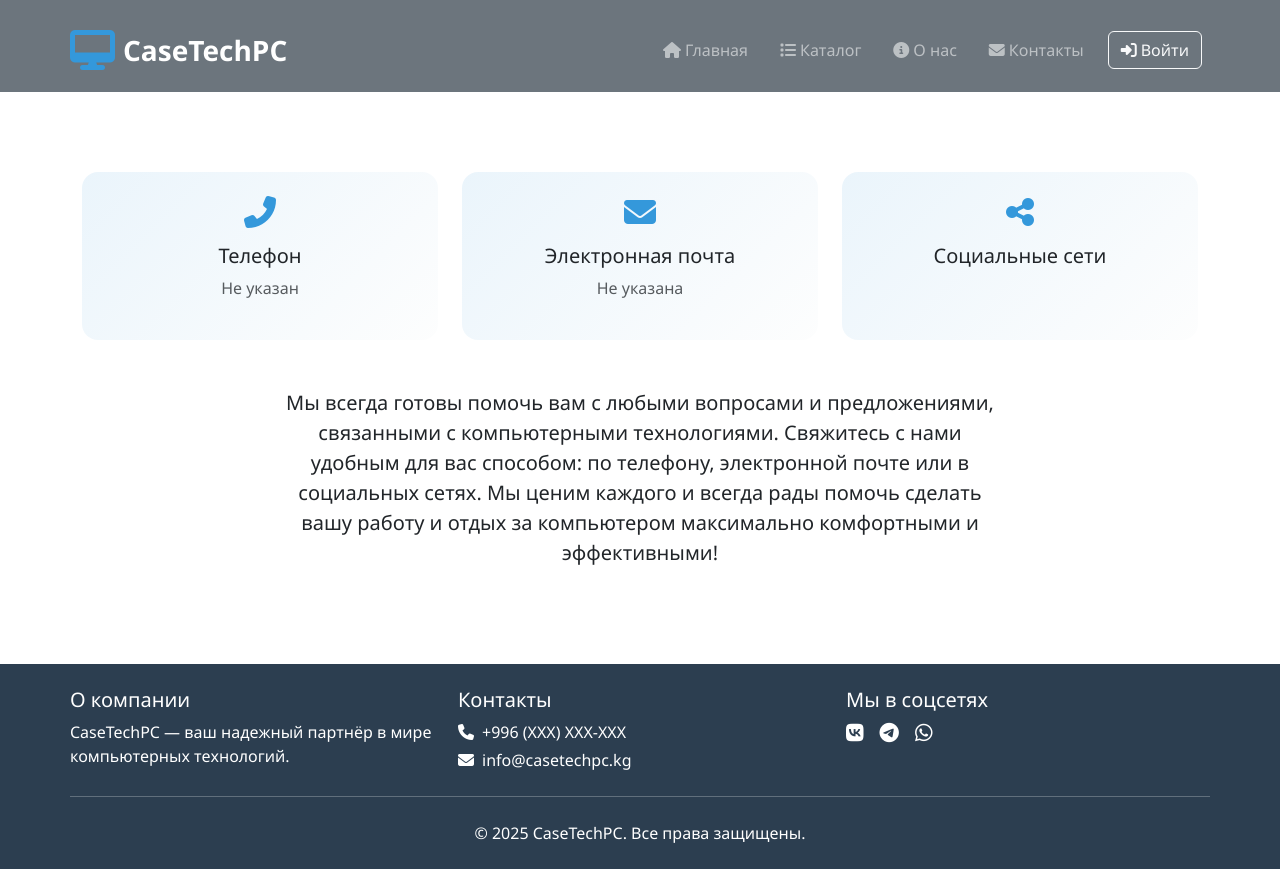
After one commit to s0VEstb/CaseTechPC, a Django app: page /contact/ in a window 1280 px wide. The commit adds this page. Run offline with Django 4.2, Linux system fonts and the light colour scheme; data that the repository does not hold is empty.

Commit message:
feat: добавил страницу контакты и исправил фрон чуть

```diff
--- a/apps/course/admin/__init__.py
+++ b/apps/course/admin/__init__.py
@@ -1,2 +1,3 @@
 from .about_us import *
 from .course import *
+from .contacts import *
--- a/apps/course/models/__init__.py
+++ b/apps/course/models/__init__.py
@@ -1,2 +1,3 @@
 from .course import *
 from .about_us import *
+from .contacts import *
--- a/apps/course/urls.py
+++ b/apps/course/urls.py
@@ -1,6 +1,6 @@
 from django.urls import path
 from .views import TopicListView, SubtopicListView, LessonListView, LessonDetailView, EnrollInTopicView, MarkLessonCompletedView
-from .views import about_us, home_view
+from .views import about_us, home_view, contacts_view
 app_name = 'course'
 
 urlpatterns = [
@@ -12,5 +12,6 @@ urlpatterns = [
     path('lessons/<int:lesson_id>/complete/', MarkLessonCompletedView.as_view(), name='mark_complete'),
 
     path('about_us/', about_us, name='about_us'),
+    path('contact/', contacts_view, name='contacts'),
     path('', home_view, name='home'),
 ]
--- a/apps/course/views/__init__.py
+++ b/apps/course/views/__init__.py
@@ -1,2 +1,3 @@
 from .about_us import *
 from .course import *
+from .contacts import *
--- /dev/null
+++ b/apps/course/views/contacts.py
@@ -0,0 +1,18 @@
+from django.views.generic import ListView, DetailView, View
+from django.shortcuts import get_object_or_404, redirect
+from django.contrib.auth.mixins import LoginRequiredMixin
+from ..models.contacts import Contacts
+from django.shortcuts import render
+from django.http import HttpResponseBadRequest
+
+
+def contacts_view(request):
+    if request.method == 'GET':
+        contacts = Contacts.objects.first()
+        return render(request, 'contacts.html', {
+            'contacts': contacts,
+        })
+    else:
+        return HttpResponseBadRequest({
+            'error': 'Invalid request method. Please use GET.',
+        })
--- a/templates/base.html
+++ b/templates/base.html
@@ -18,58 +18,74 @@
             --accent-color: #e74c3c;
         }
 
-        .team-photo {
-        width: 100%;
-        height: 250px; /* можно изменить на любое нужное значение */
-        object-fit: cover;
-        object-position: center;
-        }
+        /* Reset margins/padding */
+        body, .page-content, .main-content { margin: 0; padding: 0; }
+        .container-fluid { padding-left: 0; padding-right: 0; }
 
-        .preloader {
-            position: fixed;
-            top: 0;
-            left: 0;
-            width: 100%;
-            height: 100%;
-            background: var(--primary-color);
-            display: flex;
-            justify-content: center;
-            align-items: center;
-            z-index: 9999;
-            transition: opacity 0.5s ease-out;
-        }
+        /* Preloader */
+        .preloader { position: fixed; top: 0; left: 0; width: 100%; height: 100%; background: var(--primary-color); display: flex; justify-content: center; align-items: center; z-index: 9999; transition: opacity 0.5s ease-out; }
         .preloader.fade-out { opacity: 0; }
-        .loader {
-            width: 50px;
-            height: 50px;
-            border: 5px solid #f3f3f3;
-            border-top: 5px solid var(--secondary-color);
-            border-radius: 50%;
-            animation: spin 1s linear infinite;
-        }
+        .loader { width: 50px; height: 50px; border: 5px solid #f3f3f3; border-top: 5px solid var(--secondary-color); border-radius: 50%; animation: spin 1s linear infinite; }
         @keyframes spin { 0%{transform:rotate(0deg);}100%{transform:rotate(360deg);} }
-        .page-content {
-            opacity: 0;
-            transform: translateY(20px);
-            transition: opacity 0.5s ease-out, transform 0.5s ease-out;
-        }
-        .page-content.loaded {
-            opacity: 1;
-            transform: translateY(0);
-        }
-        /* Existing Styles */
+
+        /* Header styles */
+        .site-header { height: var(--header-height, 60vh); min-height: var(--header-min-height, 400px); background: linear-gradient(135deg, var(--primary-color), var(--secondary-color));; position: relative; overflow: visible; color: white; display: flex; flex-direction: column; }
+        .site-header .overlay { position: absolute; top: 0; left: 0; width: 100%; height: 100%; background: rgba(44, 62, 80, 0.6); z-index: 1; }
+        .site-header .navbar { z-index: 2; padding-top: 1rem; }
+        .site-header .navbar-brand i { color: var(--secondary-color); }
+        .site-header .header-content { z-index: 2; flex: 1; display: flex; flex-direction: column; justify-content: center; align-items: center; text-align: center; padding: 0 1rem; }
+        @media (max-width: 768px) { .site-header { height: auto; padding: 4rem 0; } }
+
+        /* Content reveal */
+        .page-content { opacity: 0; transform: translateY(20px); transition: opacity 0.5s, transform 0.5s; }
+        .page-content.loaded { opacity: 1; transform: translateY(0); }
+
+        /* Global */
         body { font-family: 'Segoe UI', Tahoma, Geneva, Verdana, sans-serif; min-height:100vh; display:flex; flex-direction:column; }
-        .navbar { background-color: var(--primary-color); box-shadow:0 2px 4px rgba(0,0,0,0.1); }
-        .navbar-brand { font-weight:600; color:white !important; }
-        .nav-link { color:rgba(255,255,255,0.8) !important; transition: color .3s; }
-        .nav-link:hover { color:white !important; }
         .main-content { flex:1; padding:2rem 0; }
-        .footer { background-color: var(--primary-color); color:white; padding:1.5rem 0; margin-top:auto; }
+        .footer { background-color: var(--primary-color); color:white; margin-top:auto; }
+        .footer .container { padding:1.5rem 0; }
         .btn-primary { background-color: var(--secondary-color); border-color: var(--secondary-color); }
         .btn-primary:hover { background-color:#2980b9; border-color:#2980b9; }
         .card { border:none; box-shadow:0 4px 6px rgba(0,0,0,0.1); transition:transform .3s; }
-        .card:hover { transform:translateY(-5px); }
-    </style>
+        .card:hover { transform:translateY(-5px);
+        /* Укороченный хедер как навбар */
+        .site-header {
+            height: auto !important;
+            min-height: auto !important;
+        }
+        /* Убрать затемняющий оверлей */
+        .site-header .overlay {
+            display: none !important;
+        }
+        /* Скрыть пустой header-content */
+        .site-header .header-content {
+            display: none !important;
+        }
+    }
+</style>
+<!-- Overrides for compact header -->
+<style>
+    .site-header {
+        background-image: none !important;
+        background-color: #6c757d !important;
+        height: auto !important;
+        min-height: auto !important;
+        padding: .5rem 0;
+    }
+    .site-header .overlay,
+    .site-header .header-content {
+        display: none !important;
+    }
+    .team-photo {
+    width: 100%;
+    height: 300px; /* или другая фиксированная высота */
+    object-fit: cover;
+    object-position: center;
+    border-top-left-radius: 0.5rem;
+    border-top-right-radius: 0.5rem;
+}
+</style>
     {% block extra_css %}{% endblock %}
 </head>
 <body>
@@ -77,25 +93,29 @@
     <div class="preloader">
         <div class="loader"></div>
     </div>
+
     <!-- Page Content -->
     <div class="page-content">
-        <!-- Navigation -->
-        <nav class="navbar navbar-expand-lg navbar-dark">
-            <div class="container">
-                <a class="navbar-brand" href="/">
-                    <i class="fas fa-desktop me-2"></i>CaseTechPC
+
+        <!-- Header -->
+        <header class="site-header" style="--header-height: {% block header_height %}60vh{% endblock %}; --header-min-height: {% block header_min_height %}400px{% endblock %};">
+            <div class="overlay"></div>
+            <nav class="navbar navbar-expand-lg navbar-dark container">
+                <a class="navbar-brand d-flex align-items-center" href="/">
+                    <i class="fas fa-desktop fa-2x me-2"></i>
+                    <span class="fs-3 fw-bold">CaseTechPC</span>
                 </a>
                 <button class="navbar-toggler" type="button" data-bs-toggle="collapse" data-bs-target="#navbarNav">
                     <span class="navbar-toggler-icon"></span>
                 </button>
-                <div class="collapse navbar-collapse" id="navbarNav">
-                    <ul class="navbar-nav ms-auto">
-                        <li class="nav-item"><a class="nav-link" href="/"><i class="fas fa-home me-1"></i>Главная</a></li>
-                        <li class="nav-item"><a class="nav-link" href="/topics"><i class="fas fa-list me-1"></i>Каталог</a></li>
-                        <li class="nav-item"><a class="nav-link" href="/about_us"><i class="fas fa-info-circle me-1"></i>О нас</a></li>
-                        <li class="nav-item"><a class="nav-link" href="/contact"><i class="fas fa-envelope me-1"></i>Контакты</a></li>
+                <div class="collapse navbar-collapse justify-content-end" id="navbarNav">
+                    <ul class="navbar-nav align-items-lg-center">
+                        <li class="nav-item mx-2"><a class="nav-link" href="/"><i class="fas fa-home me-1"></i>Главная</a></li>
+                        <li class="nav-item mx-2"><a class="nav-link" href="/topics"><i class="fas fa-list me-1"></i>Каталог</a></li>
+                        <li class="nav-item mx-2"><a class="nav-link" href="/about_us"><i class="fas fa-info-circle me-1"></i>О нас</a></li>
+                        <li class="nav-item mx-2"><a class="nav-link" href="/contact"><i class="fas fa-envelope me-1"></i>Контакты</a></li>
                         {% if user.is_authenticated %}
-                        <li class="nav-item dropdown">
+                        <li class="nav-item dropdown mx-2">
                             <a class="nav-link dropdown-toggle" href="#" id="userDropdown" role="button" data-bs-toggle="dropdown">
                                 <i class="fas fa-user-circle me-1"></i>{{ user.username }}
                             </a>
@@ -103,54 +123,57 @@
                                 <li><a class="dropdown-item" href="{% url 'accounts:profile' %}"><i class="fas fa-user me-2"></i>Профиль</a></li>
                                 <li><hr class="dropdown-divider"></li>
                                 <li>
-                                    <form method="post" action="{% url 'logout' %}" class="d-inline">
+                                    <form method="post" action="{% url 'logout' %}">
                                         {% csrf_token %}
-                                        <button type="submit" class="dropdown-item text-danger">
-                                            <i class="fas fa-sign-out-alt me-2"></i>Выйти
-                                        </button>
+                                        <button type="submit" class="dropdown-item text-danger"><i class="fas fa-sign-out-alt me-2"></i>Выход</button>
                                     </form>
                                 </li>
                             </ul>
                         </li>
                         {% else %}
-                        <li class="nav-item"><a class="nav-link" href="{% url 'login' %}"><i class="fas fa-sign-in-alt me-1"></i>Войти</a></li>
+                        <li class="nav-item mx-2"><a class="btn btn-outline-light" href="{% url 'login' %}"><i class="fas fa-sign-in-alt me-1"></i>Войти</a></li>
                         {% endif %}
                     </ul>
                 </div>
+            </nav>
+            <div class="header-content">
+                {% block header_content %}{% endblock %}
             </div>
-        </nav>
+        </header>
+
         <!-- Main Content -->
-        <main class="main-content">
+        <main class="main-content container-fluid">
+            {% block content %}{% endblock %}
+        </main>
+
+        <!-- Footer -->
+        <footer class="footer w-100">
             <div class="container">
-                {% block content %}{% endblock %}
-            </div>
-        </main>
-        <!-- Footer -->
-        <footer class="footer">
-            <div class="container">
-                <div class="row">
+                <div class="row gy-4">
                     <div class="col-md-4">
                         <h5>О компании</h5>
-                        <p>CaseTechPC - ваш надежный партнер в мире компьютерных технологий.</p>
+                        <p class="mb-0">CaseTechPC — ваш надежный партнёр в мире компьютерных технологий.</p>
                     </div>
                     <div class="col-md-4">
                         <h5>Контакты</h5>
-                        <p><i class="fas fa-phone me-2"></i>+7 (XXX) XXX-XX-XX<br><i class="fas fa-envelope me-2"></i>info@casetchpc.ru</p>
+                        <p class="mb-1"><i class="fas fa-phone me-2"></i>+996 (XXX) XXX-XXX</p>
+                        <p class="mb-0"><i class="fas fa-envelope me-2"></i>info@casetechpc.kg</p>
                     </div>
                     <div class="col-md-4">
                         <h5>Мы в соцсетях</h5>
-                        <div class="social-links">
-                            <a href="#" class="text-white me-3"><i class="fab fa-vk fa-lg"></i></a>
-                            <a href="#" class="text-white me-3"><i class="fab fa-telegram fa-lg"></i></a>
+                        <div class="d-flex gap-3">
+                            <a href="#" class="text-white"><i class="fab fa-vk fa-lg"></i></a>
+                            <a href="#" class="text-white"><i class="fab fa-telegram fa-lg"></i></a>
                             <a href="#" class="text-white"><i class="fab fa-whatsapp fa-lg"></i></a>
                         </div>
                     </div>
                 </div>
-                <hr class="mt-4 mb-4">
+                <hr class="my-4" />
                 <div class="text-center"><p class="mb-0">&copy; {% now "Y" %} CaseTechPC. Все права защищены.</p></div>
             </div>
         </footer>
     </div>
+
     <!-- Bootstrap 5 JS Bundle with Popper -->
     <script src="https://cdn.jsdelivr.net/npm/bootstrap@5.3.0/dist/js/bootstrap.bundle.min.js"></script>
     <!-- Page Loading Script -->
@@ -163,14 +186,10 @@
             setTimeout(() => preloader.style.display = 'none', 500);
         }
         document.addEventListener('DOMContentLoaded', showContent);
-        window.addEventListener('pageshow', event => {
-            if (event.persisted) showContent();
-        });
+        window.addEventListener('pageshow', event => { if (event.persisted) showContent(); });
         window.addEventListener('popstate', () => {
-            const preloader = document.querySelector('.preloader');
-            const content = document.querySelector('.page-content');
-            preloader.style.display = 'none';
-            content.classList.add('loaded');
+            document.querySelector('.preloader').style.display = 'none';
+            document.querySelector('.page-content').classList.add('loaded');
         });
     </script>
     {% block extra_js %}{% endblock %}
--- /dev/null
+++ b/templates/contacts.html
@@ -0,0 +1,118 @@
+{% extends 'base.html' %}
+
+{% block title %}Контакты — CaseTechPC{% endblock %}
+
+{% block extra_css %}
+<style>
+    /* Gradient background for main contact section */
+    .contact-section {
+        background: linear-gradient(135deg, rgba(52,152,219,0.1), rgba(236,240,241,0.1));
+        border-radius: 1rem;
+        padding: 2rem;
+        transition: transform 0.3s ease;
+    }
+    .contact-section:hover {
+        transform: translateY(-5px);
+    }
+    .contact-icon {
+        font-size: 2rem;
+        color: var(--secondary-color);
+        transition: color 0.3s ease;
+    }
+    .contact-icon:hover {
+        color: var(--accent-color);
+    }
+    .contact-list a {
+        text-decoration: none;
+        color: var(--primary-color);
+        transition: color 0.3s ease;
+    }
+    .contact-list a:hover {
+        color: var(--secondary-color);
+    }
+    .divider-icon {
+        font-size: 1.5rem;
+        color: var(--accent-color);
+        margin: 0 0.5rem;
+    }
+</style>
+{% endblock %}
+
+{% block header_height %}200px{% endblock %}
+{% block header_min_height %}auto{% endblock %}
+
+{% block header_content %}
+<nav aria-label="breadcrumb">
+  <ol class="breadcrumb bg-transparent justify-content-center mb-0">
+    <li class="breadcrumb-item"><a href="/" class="text-white"><i class="fas fa-home me-1"></i>Главная</a></li>
+    <li class="breadcrumb-item active text-white" aria-current="page">Контакты</li>
+  </ol>
+</nav>
+{% endblock %}
+
+{% block content %}
+<div class="container py-5">
+    <div class="row g-4">
+        <div class="col-md-4">
+            <div class="contact-section text-center p-4 h-100">
+                <i class="fas fa-phone-alt contact-icon mb-3"></i>
+                <h5 class="mb-2">Телефон</h5>
+                {% if contacts.number %}
+                <p><a href="tel:{{ contacts.number }}">{{ contacts.number }}</a></p>
+                {% else %}
+                <p class="text-muted">Не указан</p>
+                {% endif %}
+            </div>
+        </div>
+        <div class="col-md-4">
+            <div class="contact-section text-center p-4 h-100">
+                <i class="fas fa-envelope contact-icon mb-3"></i>
+                <h5 class="mb-2">Электронная почта</h5>
+                {% if contacts.email %}
+                <p><a href="mailto:{{ contacts.email }}">{{ contacts.email }}</a></p>
+                {% else %}
+                <p class="text-muted">Не указана</p>
+                {% endif %}
+            </div>
+        </div>
+        <div class="col-md-4">
+            <div class="contact-section text-center p-4 h-100">
+                <i class="fas fa-share-alt contact-icon mb-3"></i>
+                <h5 class="mb-2">Социальные сети</h5>
+                <div class="d-flex justify-content-center gap-4">
+                    {% if contacts.link_1 %}
+                    <a href="{{ contacts.link_1 }}" target="_blank" rel="noopener">
+                        <i class="fab fa-vk contact-icon"></i>
+                    </a>
+                    {% endif %}
+                    {% if contacts.link_2 %}
+                    <a href="{{ contacts.link_2 }}" target="_blank" rel="noopener">
+                        <i class="fab fa-telegram contact-icon"></i>
+                    </a>
+                    {% endif %}
+                    {% if contacts.link_3 %}
+                    <a href="{{ contacts.link_3 }}" target="_blank" rel="noopener">
+                        <i class="fab fa-whatsapp contact-icon"></i>
+                    </a>
+                    {% endif %}
+                    {% if contacts.link_4 %}
+                    <a href="{{ contacts.link_4 }}" target="_blank" rel="noopener">
+                        <i class="fab fa-instagram contact-icon"></i>
+                    </a>
+                    {% endif %}
+                </div>
+            </div>
+        </div>
+    </div>
+
+    <div class="row mt-5 justify-content-center">
+        <div class="col-lg-8 text-center">
+            <p class="lead">
+
+Мы всегда готовы помочь вам с любыми вопросами и предложениями, связанными с компьютерными технологиями. Свяжитесь с нами удобным для вас способом: по телефону,
+  электронной почте или в социальных сетях. Мы ценим каждого и всегда рады помочь сделать вашу работу и
+   отдых за компьютером максимально комфортными и эффективными!</p>
+        </div>
+    </div>
+</div>
+{% endblock %}
--- a/templates/profile/profile.html
+++ b/templates/profile/profile.html
@@ -152,7 +152,7 @@
         {% else %}
             <div class="alert alert-info">
                 <i class="fas fa-info-circle me-2"></i>Вы пока не записаны ни на один курс.
-                <a href="/course/topics" class="alert-link">Перейти в каталог</a>
+                <a href="/course/topics" class="alert-link">Начать Обучение</a>
             </div>
         {% endif %}
     </div>
--- a/templates/topic/subtopic/sub_topic_list.html
+++ b/templates/topic/subtopic/sub_topic_list.html
@@ -130,7 +130,7 @@
                             </span>
                         </div>
                         <a href="{% url 'course:lessons' subtopic.id %}" class="btn btn-primary">
-                            <i class="fas fa-play me-2"></i>Начать обучение
+                            <i class="fas fa-play me-2"></i>Подробнее
                         </a>
                     </div>
                     <div class="progress">
```
Also changed, not shown: apps/course/admin/contacts.py (added, +9 -0 lines), apps/course/models/contacts.py (added, +28 -0 lines), templates/footer.html (added, +34 -0 lines), templates/home.html (+19 -17 lines), templates/topic/topic_list.html (+12 -4 lines).
